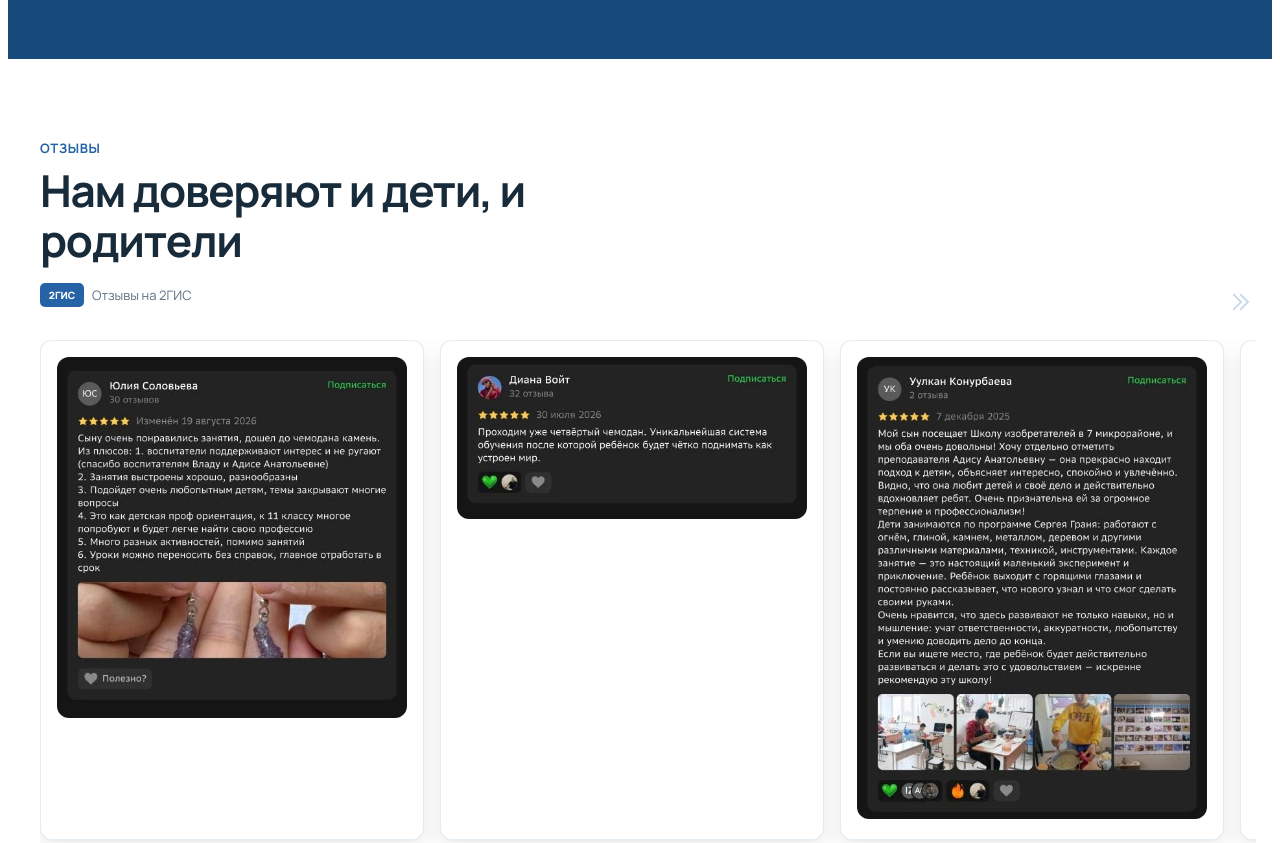
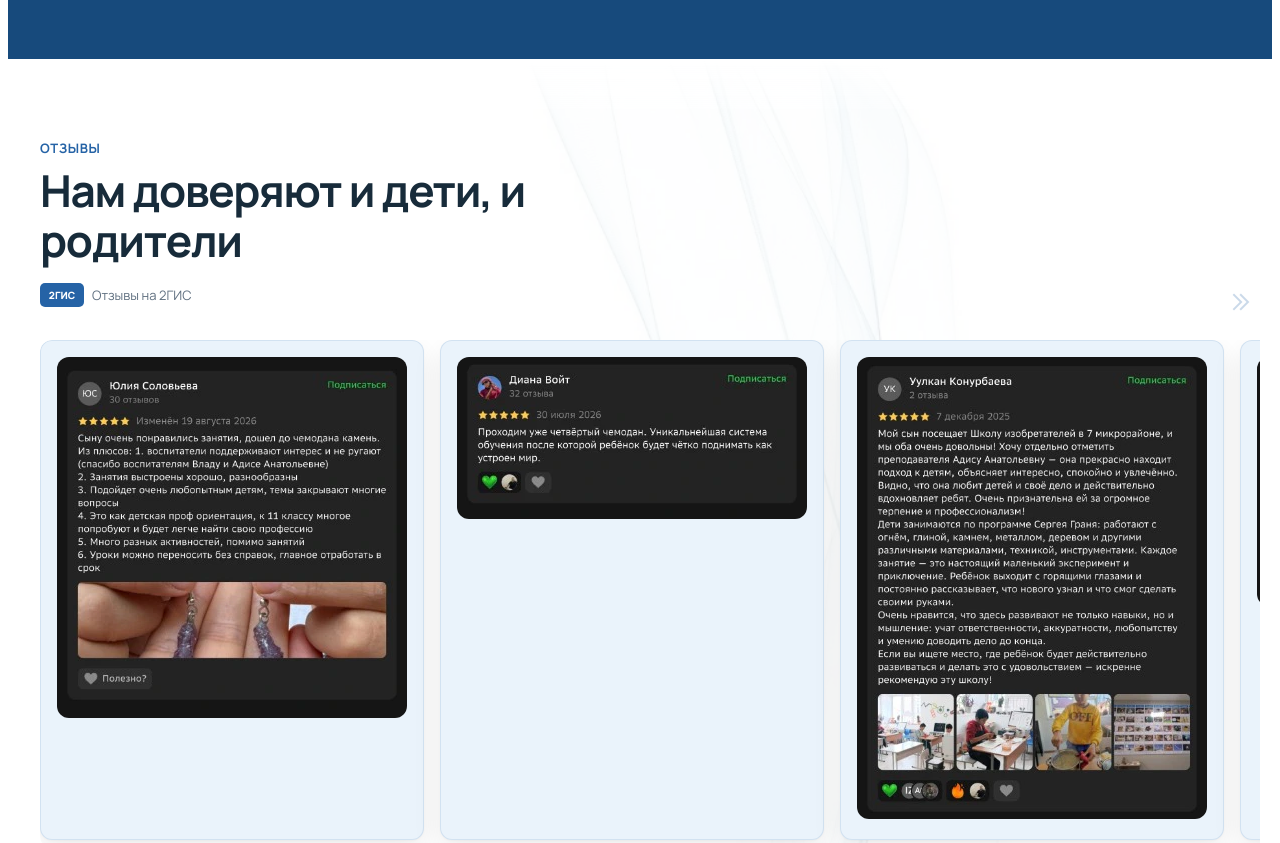
Before and after one commit to kapssulka/Inventors-School-, a website built with Vite: page index.html in a window 1280 px wide. Shown: the part 7100-7943 px from the top of the page. Built offline with nearby package versions, Linux system fonts and the light colour scheme.

Commit message:
Made some minor changes to the reviews section and added a background to the relevant sections

```diff
--- a/index.html
+++ b/index.html
@@ -2,7 +2,7 @@
 <html lang="ru">
   <head>
     <meta charset="UTF-8" />
-    <link rel="icon" type="image/svg+xml" href="/favicon.svg" />
+    <link rel="icon" type="image/svg+xml" href="/favicon.png" />
     <meta name="viewport" content="width=device-width, initial-scale=1.0" />
     <title>Школа Изобретателей</title>
   </head>
@@ -133,6 +133,9 @@
     </section>
 
     <section class="about" id="about">
+      <div class="background">
+        <img src="./public/images/bg.webp" />
+      </div>
       <div class="container about__container">
         <div class="about__intro">
           <span class="section-subtitle">О нас</span>
@@ -254,6 +257,9 @@
     </section>
 
     <section class="program" id="program">
+      <div class="background">
+        <img src="./public/images/bg.webp" />
+      </div>
       <div class="container program__container">
         <div class="program__header">
           <span class="program__eyebrow">Обучение</span>
@@ -437,6 +443,9 @@
     </section>
 
     <section class="reviews" id="reviews">
+      <div class="background">
+        <img src="./public/images/bg.webp" />
+      </div>
       <div class="container reviews__container">
         <div class="reviews__header">
           <div class="reviews__heading">
--- a/src/scss/base/_components.scss
+++ b/src/scss/base/_components.scss
@@ -51,3 +51,26 @@
     background: $color-primary-dark;
   }
 }
+
+.background {
+  position: absolute;
+  inset: 0;
+  z-index: 0;
+  overflow: hidden;
+  pointer-events: none;
+  opacity: 0.1;
+
+  & img {
+    width: 100%;
+    height: 100%;
+    object-fit: cover;
+
+    mask-image: linear-gradient(
+      to bottom,
+      transparent 0%,
+      black 5%,
+      black 95%,
+      transparent 100%
+    );
+  }
+}
--- a/src/scss/blocks/_about.scss
+++ b/src/scss/blocks/_about.scss
@@ -1,11 +1,14 @@
 @use "./../base/vars" as *;
 
 .about {
+  position: relative;
   padding: 72px 0;
 
   background: $color-bg;
 
   &__container {
+    position: relative;
+    z-index: 1;
     display: flex;
     flex-direction: column;
   }
--- a/src/scss/blocks/_program.scss
+++ b/src/scss/blocks/_program.scss
@@ -1,12 +1,15 @@
 @use "./../base/vars" as *;
 
 .program {
+  position: relative;
   padding: 72px 0;
 
   background: $color-bg;
 
   &__container {
     overflow: visible;
+    position: relative;
+    z-index: 1;
   }
 
   // Header
--- a/src/scss/blocks/_reviews.scss
+++ b/src/scss/blocks/_reviews.scss
@@ -1,11 +1,17 @@
 @use "./../base/vars" as *;
 
 .reviews {
+  position: relative;
   padding: 72px 0;
 
   overflow: hidden;
 
   background: $color-bg;
+
+  &__container {
+    position: relative;
+    z-index: 1;
+  }
 
   &__header {
     display: flex;
@@ -122,7 +128,9 @@
     display: flex;
     gap: 16px;
 
-    width: calc(100% + 16px);
+    border-radius: 12px 0 0 12px;
+
+    width: calc(100% + 20px);
 
     overflow-x: auto;
 
@@ -190,7 +198,7 @@
 
   border-radius: 12px;
 
-  background: #fff;
+  background: $color-primary-light;
 
   border: 1px solid rgba($color-primary, 0.12);
 
```
Also changed, not shown: public/favicon.png (added), public/images/bg.webp (added).
